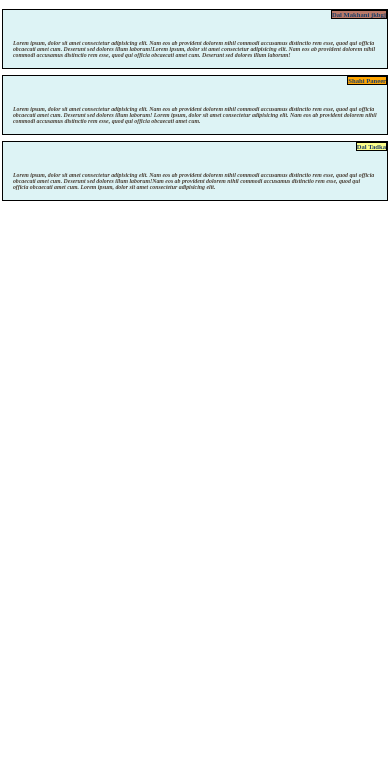
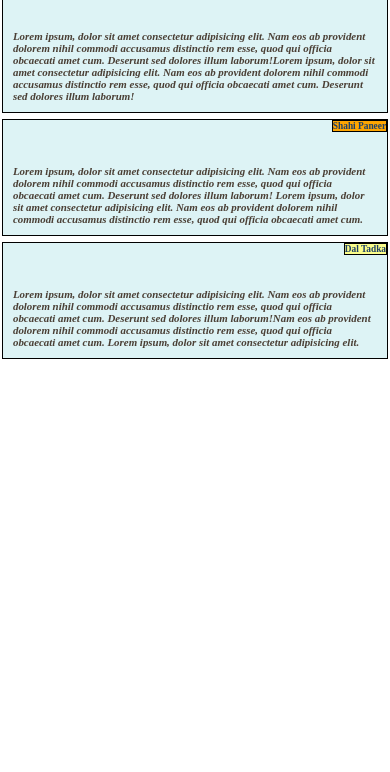
Before and after one commit to Killer117/coursera-test, a plain HTML site: page mod2_solution/index.html in a window 390 px wide. Shown: the part 72-844 px from the top of the page. Drawn offline with Linux system fonts and the light colour scheme; files that its build step writes are made by us from their sources; files whose address does not match are found by name.

Commit message:
Font sizes changed

```diff
--- a/mod2_solution/css/styles.css
+++ b/mod2_solution/css/styles.css
@@ -15,7 +15,7 @@ h1{
   border-width: 1px;
   border-color: black;
 
-  padding: 30px 10px 10px 10px;
+  padding: 45px 10px 10px 10px;
 
   position: relative;
   float:left;
@@ -26,7 +26,7 @@ h1{
   color: #4a3f35;
   font-style: oblique;
   font-weight: 900;
-  font-size:1.5vw;
+  font-size: 1.9vw;
   margin: 1% 0.5% 0.5% 0.5%;
 
 }
@@ -48,7 +48,7 @@ h1{
   font-family: serif;
   font-style: normal;
   font-weight: 900;
-  font-size:1.7vw;
+  font-size: 2.4vw;
   color: #1f4068;
 
 }
@@ -74,9 +74,15 @@ h1{
   .col-md-3{
     width: 99%;
   }
+  *{
+    font-size: 2.7vw;
+  }
 }
 @media (max-width:767px) {
   .Dish_section{
     width:99%;
   }
+  *{
+    font-size: 2.8vw;
+  }
 }
--- a/mod2_solution/index.html
+++ b/mod2_solution/index.html
@@ -3,7 +3,7 @@
   <head>
     <meta charset="utf-8">
     <title>Punjabi Zaika Dummy</title>
-    <link rel="stylesheet" href="/Users/deepakchopra/coursera-test/mod2_solution/css/styles.css">
+    <link rel="stylesheet" href="css/styles.css">
   </head>
   <body>
     <h1>Our Menu</h1>
```
